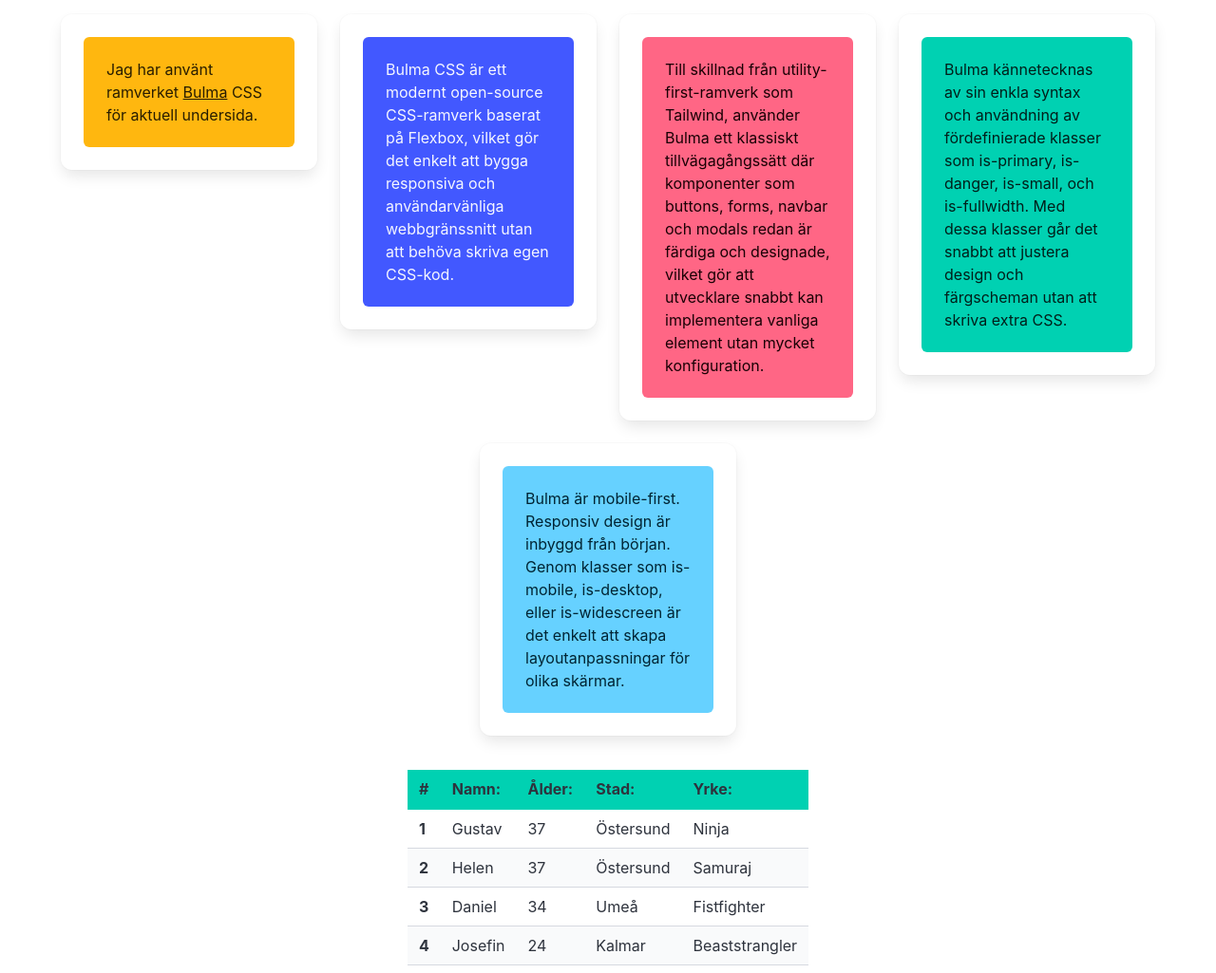
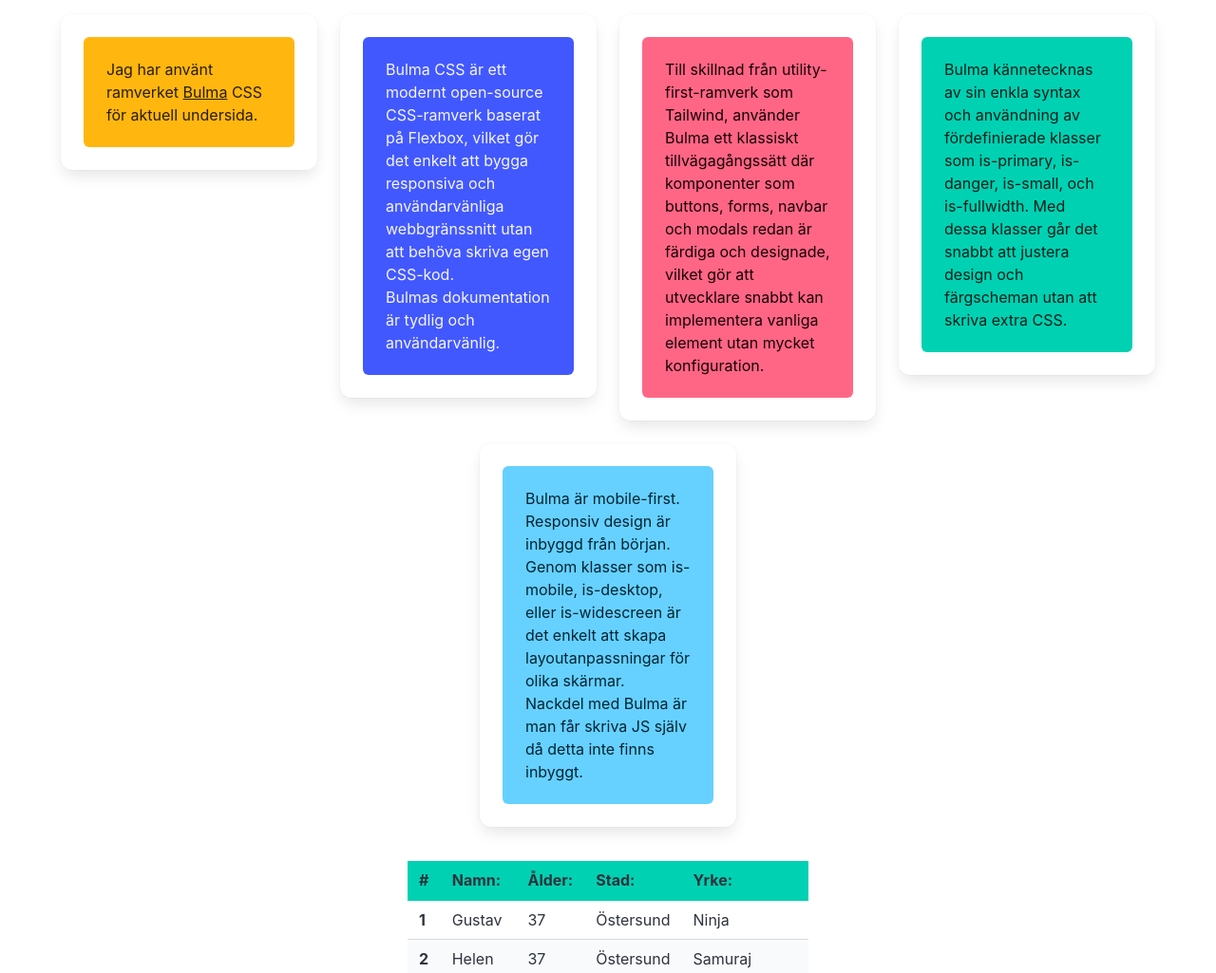
Before and after one commit to BrodinGustav/dt193g_mom1, a plain HTML site: page bulma.html in a window 1280 px wide. Shown: the part 343-1368 px from the top of the page at 95% size. Drawn offline with nearby package versions, Linux system fonts and the light colour scheme.

Commit message:
Last commit - Lagt till information enligt uppgifts riktlinjer

```diff
--- a/bulma.html
+++ b/bulma.html
@@ -114,6 +114,7 @@
               <div class="notification is-link">
                 <p>Bulma CSS är ett modernt open-source CSS-ramverk baserat på Flexbox, vilket gör det enkelt att bygga
                   responsiva och användarvänliga webbgränssnitt utan att behöva skriva egen CSS-kod.</p>
+                  <p>Bulmas dokumentation är tydlig och användarvänlig.</p>
               </div>
             </div>
           </div>
@@ -151,6 +152,7 @@
               <div class="notification is-info">
                 <p>Bulma är mobile-first. Responsiv design är inbyggd från början. Genom klasser som is-mobile,
                   is-desktop, eller is-widescreen är det enkelt att skapa layoutanpassningar för olika skärmar.</p>
+                <p>Nackdel med Bulma är man får skriva JS själv då detta inte finns inbyggt.</p>
               </div>
             </div>
           </div>
```
Also changed, not shown: bootstrap.html (+1 -0 lines), tailwind.html (+1 -0 lines).
